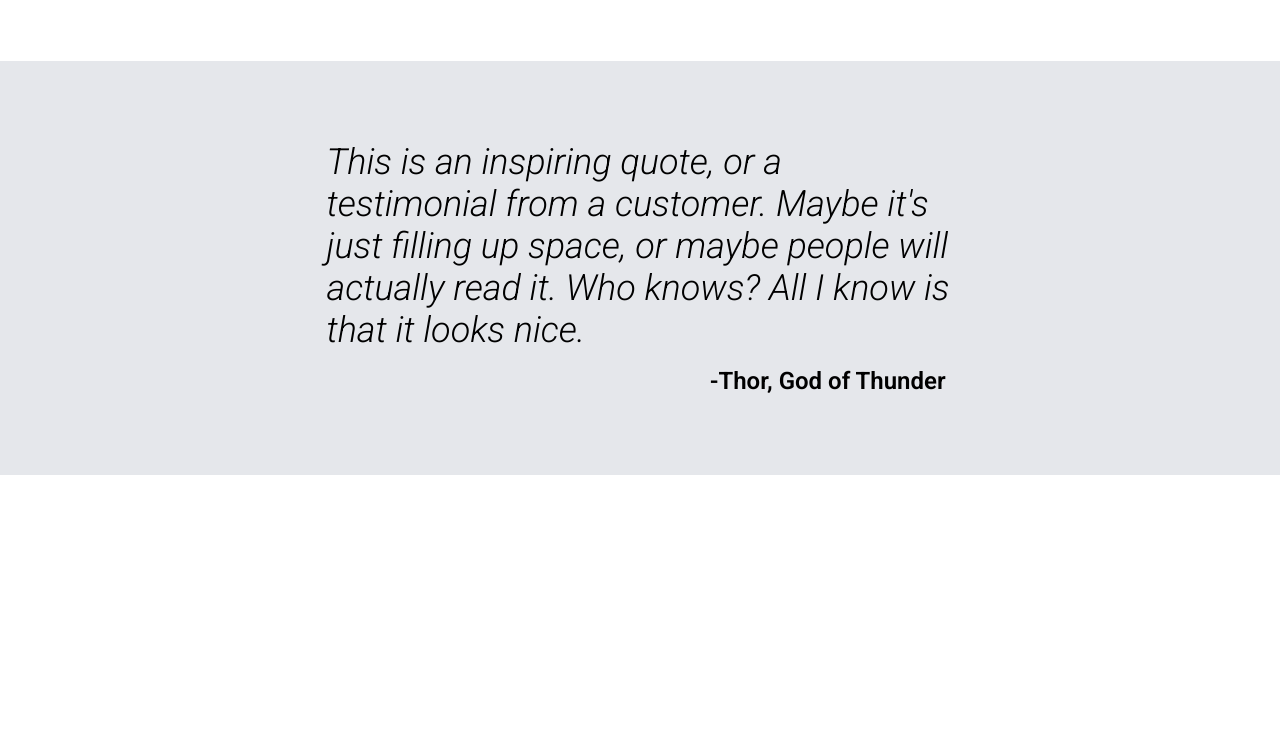
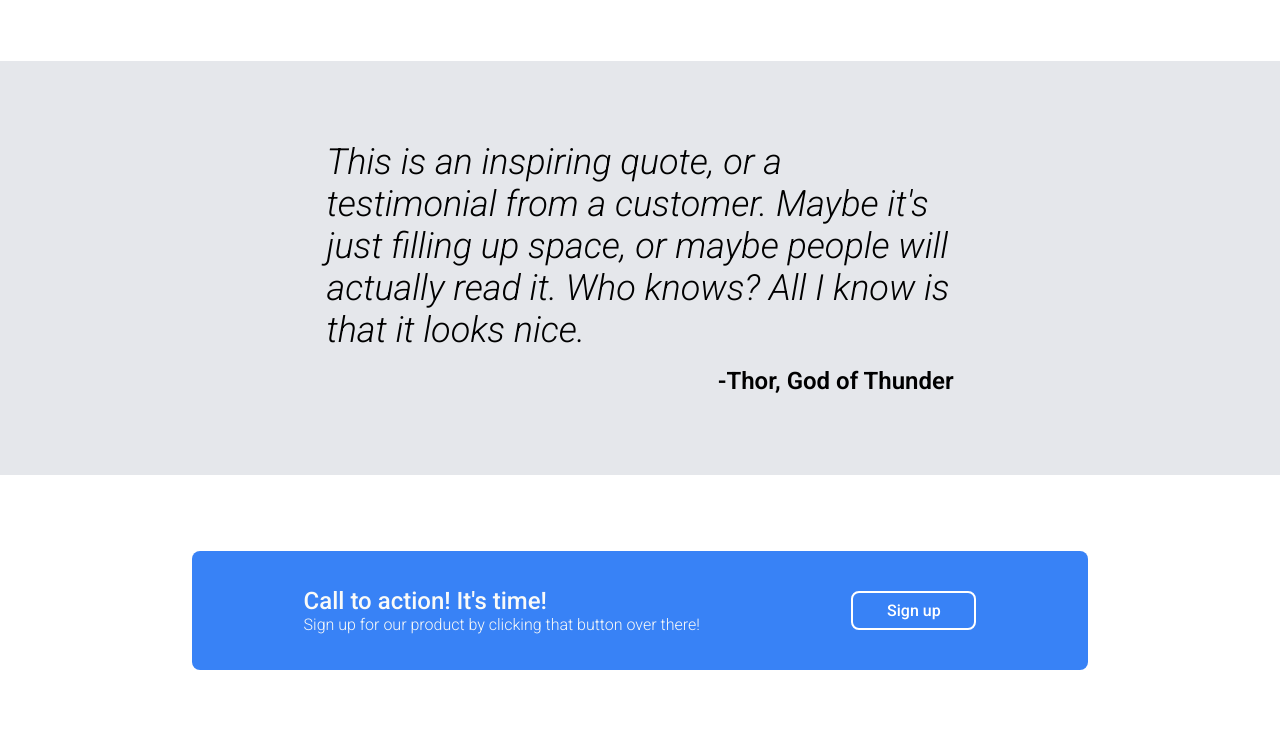
Before and after one commit to aprhyvs/odin-landing-page, a plain HTML site: page index.html in a window 1280 px wide. Shown: the part 992-1739 px from the top of the page. Before the commit the page ends 1467 px from the top, so only its background shows below. Drawn offline with Linux system fonts and the light colour scheme.

Commit message:
Add call to action section + minor adjustments
Created call to action section with minor adjustments to other sections.

```diff
--- a/index.html
+++ b/index.html
@@ -77,6 +77,22 @@
             </div>
         </div>
     </div>
+
+    <div class="action-wrapper">
+        <div class="action-content">
+            <div class="action">
+                <div class="action-left">
+                    <h4>Call to action! It's time!</h4>
+                    <p>Sign up for our product by clicking that button over there!</p>
+                </div>
+                <div class="action-right">
+                    <button>Sign up</button>
+                </div>
+            </div>
+        </div>
+    </div>
+
+
 </body>
 
 </html>
--- a/style.css
+++ b/style.css
@@ -69,7 +69,9 @@ h3 {
     justify-content: center;
 }
 
-.hero-content-left h1, p, button {
+.hero-content-left h1,
+.hero-content-left p,
+.hero-content-left button {
     margin: 0 8px 0 8px;
 }
 
@@ -77,12 +79,12 @@ h3 {
     background-color: #3882F6;
     border: none;
     margin-top: 16px;
-    padding: 4px 4px 10px 4px;
+    padding: 8px;
     color: white;
-    width: 40%;
-    border-radius: 16px;
-    font-size: 24px;
-    font-weight: bold;
+    width: 125px;
+    border-radius: 8px;
+    font-size: 18px;
+    font-weight: 500;
     text-align: center;
 }
 
@@ -195,3 +197,62 @@ blockquote {
     font-size: 24px;
     font-weight: 600;
 }
+
+/* call-to-action */
+
+.action-wrapper {
+    /* border: green 2px solid; */
+    display: flex;
+    justify-content: center;
+}
+
+.action-content {
+    /* border: green 2px solid; */
+    width: 70%;
+    display: flex;
+    justify-content: center;
+    padding: 6% 0 6% 0;
+}
+
+.action {
+    background-color: #3882F6;
+    width: 100%;
+    display: flex;
+    justify-content: space-around;
+    padding: 4%;
+    border-radius: 8px;
+}
+
+.action-left {
+    display: flex;
+    flex-direction: column;
+    color: #F9FAF8;
+}
+
+.action-left h4 {
+    font-size: 24px;
+    font-weight: 500;
+}
+
+.action-left p {
+    font-weight: 300;
+}
+
+.action-right {
+    display: flex;
+    align-items: center;
+}
+
+.action-right button {
+    background-color: #3882F6;
+    border: none;
+    padding: 8px;
+    color: white;
+    border: white 2px solid;
+    width: 125px;
+    border-radius: 8px;
+    box-sizing: border-box;
+    font-size: 16px;
+    font-weight: 500;
+    text-align: center;
+}
```
